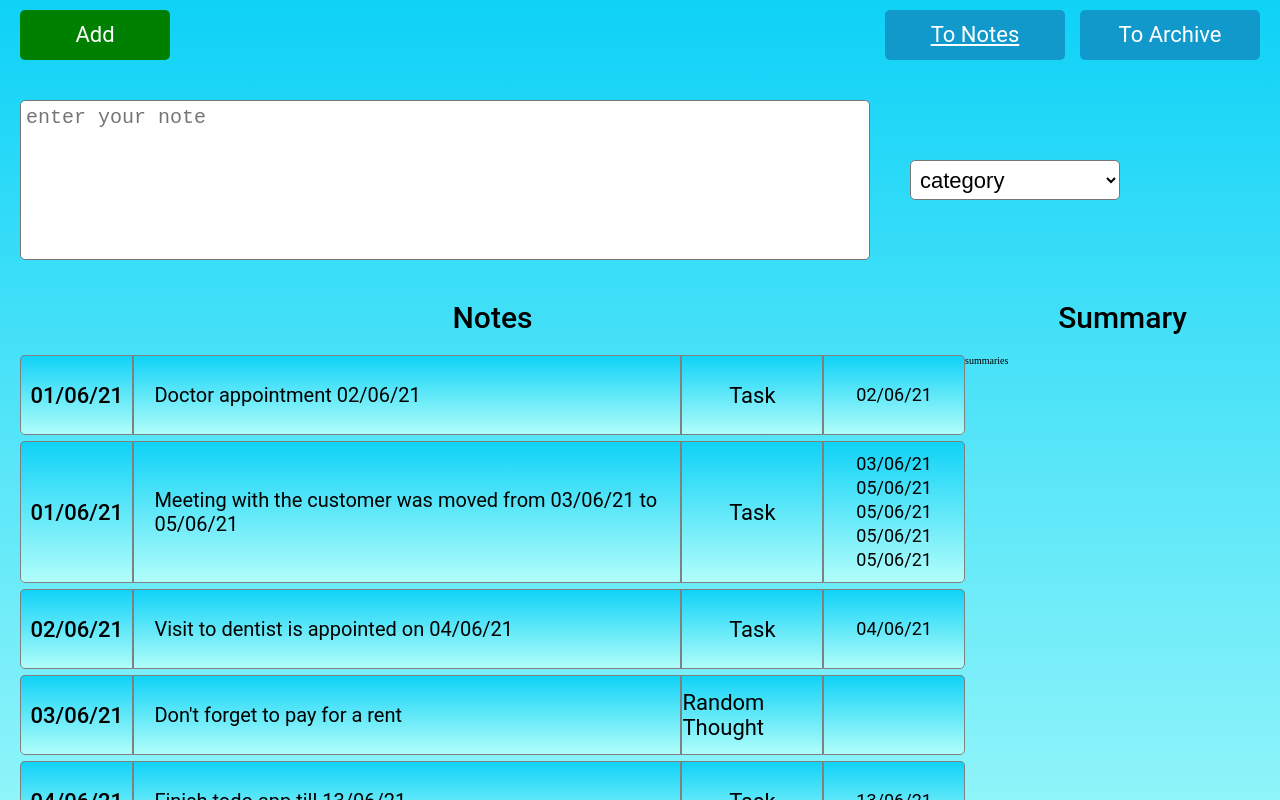
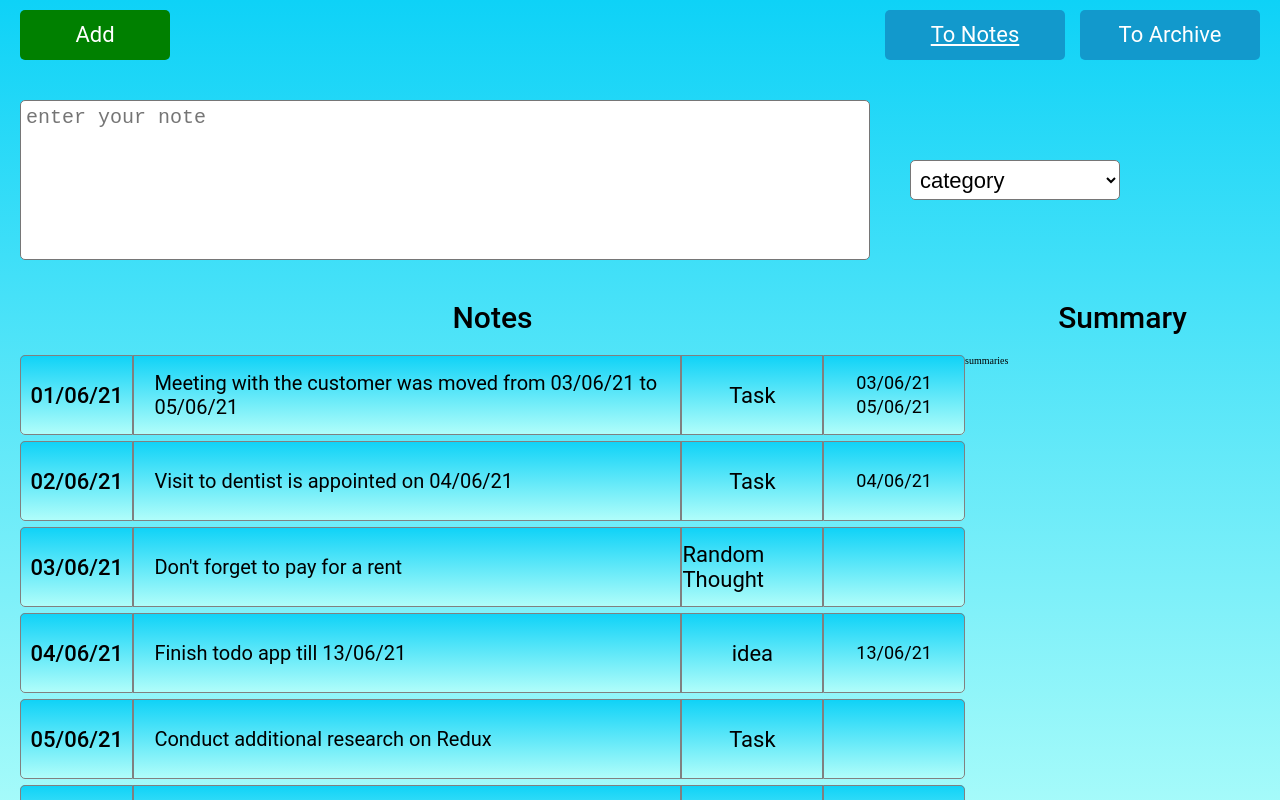
Before and after one commit to YuriyL-Git/NotesAppReact, a React (Create React App) app: page / in a window 1280 px wide. Shown: the top 800 px of the page. Built offline with nearby package versions, Linux system fonts and the light colour scheme.

Commit message:
feat: add show archive feature

```diff
--- a/src/app/App.tsx
+++ b/src/app/App.tsx
@@ -7,6 +7,7 @@ import {
   showArchiveNotes,
   blinkNote,
   blinkCategory,
+  setInputNote,
 } from './features/appSlice';
 
 import './style/App.scss';
@@ -25,6 +26,7 @@ function App(): ReactElement {
 
   const addNote = (noteInput: NoteInput) => {
     dispatch(addNoteAction(noteInput));
+    dispatch(setInputNote(''));
   };
 
   const btnAddClick = () => {
@@ -42,7 +44,6 @@ function App(): ReactElement {
       noteText: inputNote,
       noteCategory: inputCategory,
     };
-
     addNote(noteToAdd);
   };
 
@@ -67,17 +68,20 @@ function App(): ReactElement {
         <div className="notes-field__wrapper">
           <p className="notes-field__title">Notes</p>
           <section className="notes-field">
-            {notes.map(note => (
+            {notes.map(note =>
+              note.isActive === isActiveNotes ? (
                 <NoteComponent
-                key={note.id}
-                id={note.id}
+                  key={note.key}
                   note={note.note}
                   date={note.date}
                   category={note.category}
                   datesInNote={note.datesInNote}
                   isActive={note.isActive}
                 />
-            ))}
+              ) : (
+                <div />
+              ),
+            )}
           </section>
         </div>
 
--- a/src/app/components/header/_header.scss
+++ b/src/app/components/header/_header.scss
@@ -21,12 +21,7 @@
     justify-content: space-between;
   }
 
-  &__btn-show-notes {
-    width: 18rem !important;
-    background-color: #1299cc !important;
-  }
-
-  &__btn-show-archive {
+  &__btn-control {
     width: 18rem !important;
     background-color: #1299cc !important;
   }
--- a/src/app/components/header/header.tsx
+++ b/src/app/components/header/header.tsx
@@ -1,6 +1,7 @@
 import React, { ReactElement } from 'react';
 import './_header.scss';
 import Button from '../button/button';
+import { useAppSelector } from '../../hooks/hooks';
 
 type Props = {
   btnAddClick: () => void;
@@ -12,7 +13,14 @@ const Header = ({
   btnAddClick,
   btnShowNotesClick,
   btnShowArchiveClick,
-}: Props): ReactElement => (
+}: Props): ReactElement => {
+  const btnShowNotesActive = useAppSelector(
+    state => state.app.showNotesActiveClass,
+  );
+  const btnArchiveActive = useAppSelector(
+    state => state.app.showArchiveActiveClass,
+  );
+  return (
     <header className="header">
       <div className="header__control-btn-wrapper">
         <Button label="Add" className="header__btn-add" onClick={btnAddClick} />
@@ -20,16 +28,17 @@ const Header = ({
       <div className="header__render-btn-wrapper">
         <Button
           label="To Notes"
-        className="header__btn-show-notes btn-active"
+          className={`btn header__btn-control  ${btnShowNotesActive}`}
           onClick={btnShowNotesClick}
         />
         <Button
           label="To Archive"
-        className="btn header__btn-show-archive"
+          className={`btn header__btn-control  ${btnArchiveActive}`}
           onClick={btnShowArchiveClick}
         />
       </div>
     </header>
   );
+};
 
 export default Header;
--- a/src/app/components/note/note.tsx
+++ b/src/app/components/note/note.tsx
@@ -3,17 +3,17 @@ import Note from '../../models/Note';
 import './_note.scss';
 
 const NoteComponent = ({
-  id,
+  key,
   date,
   note,
   category,
   datesInNote,
   isActive,
 }: Note): ReactElement => {
-  const [noteId, setNoteId] = useState(0);
+  const [noteKey, setNoteKey] = useState(0);
   const [noteActive, setNoteActive] = useState(true);
 
-  if (!noteId) setNoteId(id);
+  if (noteKey === 0) setNoteKey(key);
   return (
     <div className="note">
       <div className="note__creation-time">{date}</div>
--- a/src/app/features/appSlice.ts
+++ b/src/app/features/appSlice.ts
@@ -6,6 +6,8 @@ const stateInit = {
   blinkCategoryClass: '',
   inputNote: '',
   inputCategory: '',
+  showNotesActiveClass: 'btn-active',
+  showArchiveActiveClass: '',
 };
 
 const appSlice = createSlice({
@@ -14,9 +16,13 @@ const appSlice = createSlice({
   reducers: {
     showActiveNotes: state => {
       state.isActiveNotes = true;
+      state.showNotesActiveClass = 'btn-active';
+      state.showArchiveActiveClass = '';
     },
     showArchiveNotes: state => {
       state.isActiveNotes = false;
+      state.showArchiveActiveClass = 'btn-active';
+      state.showNotesActiveClass = '';
     },
 
     blinkNote: state => {
--- a/src/app/features/notesSlice.ts
+++ b/src/app/features/notesSlice.ts
@@ -12,7 +12,7 @@ const notesSlice = createSlice({
   initialState: stateInit,
   reducers: {
     editNoteAction: (state, action: PayloadAction<Note>) => {
-      state[action.payload.id].note = action.payload.note;
+      state[action.payload.key].note = action.payload.note;
     },
 
     addNoteAction: (state, action: PayloadAction<NoteInput>) => {
@@ -25,9 +25,9 @@ const notesSlice = createSlice({
       const dates = action.payload.noteText.match(FIND_DATES_REGEX);
       let datesInNote = '';
       if (dates) datesInNote = dates.join(' ');
-      const id = Date.now();
+      const key = Date.now();
       const noteToAdd: Note = {
-        id,
+        key,
         note: action.payload.noteText,
         category: action.payload.noteCategory,
         date: creationDate,
--- a/src/app/mock/mock.json
+++ b/src/app/mock/mock.json
@@ -1,22 +1,22 @@
 [
   {
-    "id": 1,
+    "key": 1,
     "date": "01/06/21",
     "note": "Doctor appointment 02/06/21",
     "category": "Task",
-    "isActive": true,
+    "isActive": false,
     "datesInNote": "02/06/21"
   },
   {
-    "id": 2,
+    "key": 2,
     "date": "01/06/21",
     "note": "Meeting with the customer was moved from 03/06/21 to 05/06/21",
     "category": "Task",
     "isActive": true,
-    "datesInNote": "03/06/21 05/06/21 05/06/21 05/06/21 05/06/21"
+    "datesInNote": "03/06/21 05/06/21"
   },
   {
-    "id": 3,
+    "key": 3,
     "date": "02/06/21",
     "note": "Visit to dentist is appointed on 04/06/21",
     "category": "Task",
@@ -24,7 +24,7 @@
     "datesInNote": "04/06/21"
   },
   {
-    "id": 4,
+    "key": 4,
     "date": "03/06/21",
     "note": "Don't forget to pay for a rent",
     "category": "Random Thought",
@@ -32,23 +32,23 @@
     "datesInNote": ""
   },
   {
-    "id": 5,
+    "key": 5,
     "date": "04/06/21",
     "note": "Finish todo app till 13/06/21",
-    "category": "Task",
+    "category": "idea",
     "isActive": true,
     "datesInNote": "13/06/21"
   },
   {
-    "id": 6,
+    "key": 6,
     "date": "05/06/21",
     "note": "Conduct additional research on Redux",
-    "category": "Idea",
+    "category": "Task",
     "isActive": true,
     "datesInNote": ""
   },
   {
-    "id": 7,
+    "key": 7,
     "date": "06/06/21",
     "note": "Pay electricity bills till 12/06/21",
     "category": "Task",
--- a/src/app/models/Note.ts
+++ b/src/app/models/Note.ts
@@ -1,5 +1,5 @@
 export default interface Note {
-  id: number;
+  key: number;
   date: string;
   note: string;
   category: string;
```
Lines whose indentation alone changed are shown as unchanged.
